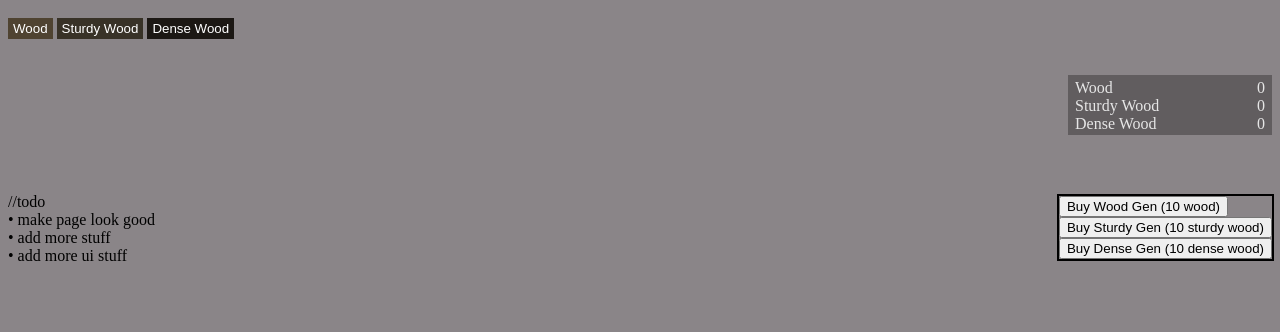
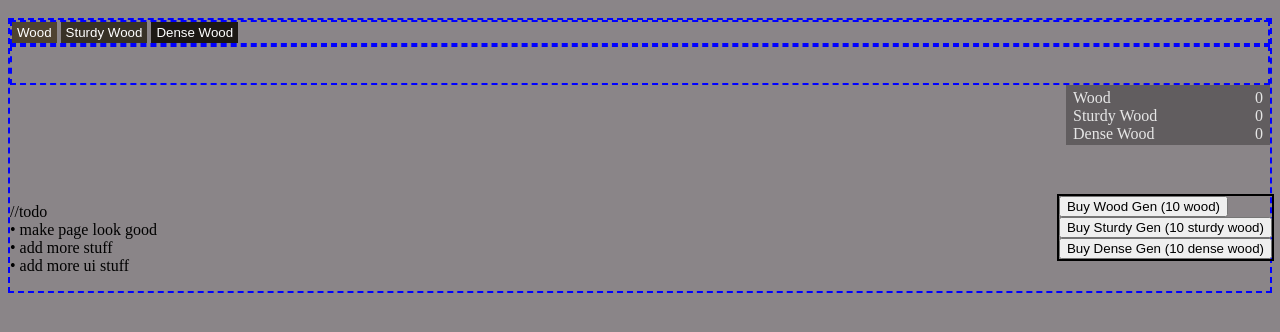
Before and after one commit to Gudu0/Game-testing, a plain HTML site: page buttons/button.html in a window 1280 px wide. Shown: the part 86-418 px from the top of the page. Drawn offline with Linux system fonts and the light colour scheme.

Commit message:
Update button.css
added 2px dashed blue border to div

```diff
--- a/buttons/button.css
+++ b/buttons/button.css
@@ -4,6 +4,9 @@ body{
 h1{
   text-align:center;
   margin-top:20px;
+}
+div{
+  border:2px dashed blue;
 }
 .page{
 /*   position:absolute; */
```
